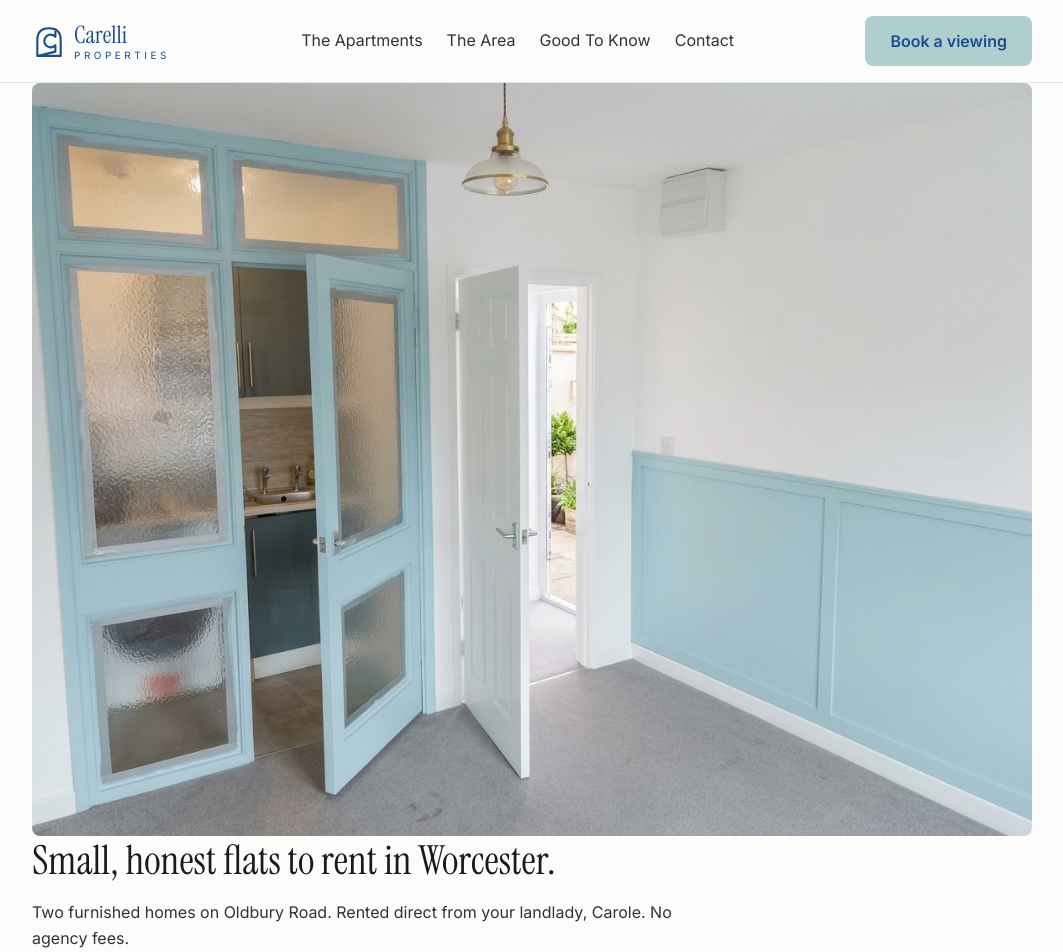
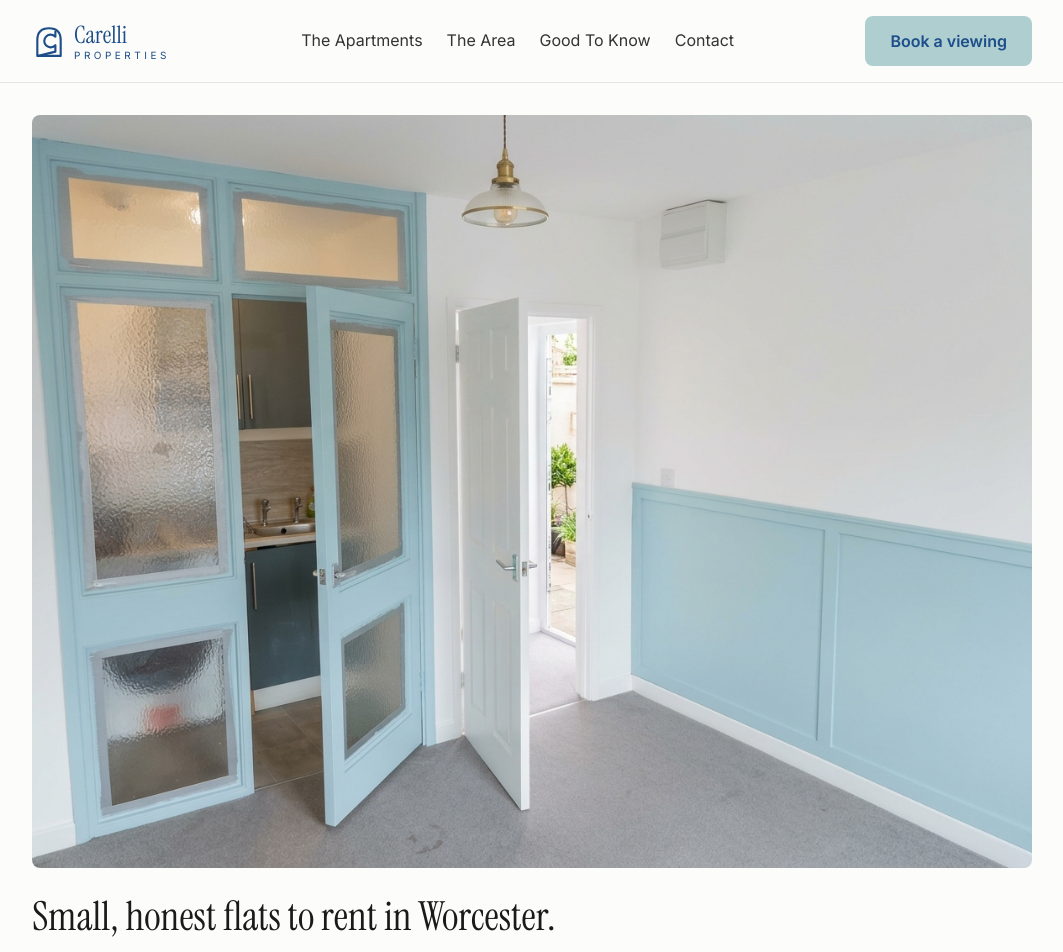
Before and after one commit to Carelli-prop/carelli-properties, a Next.js app: page / in a window 1280 px wide. Shown: the top 952 px of the page, without its empty margins (108-1171 px from the left). Built offline with nearby package versions, Linux system fonts and the light colour scheme; no server answers.

Commit message:
Update globals.css

```diff
--- a/app/globals.css
+++ b/app/globals.css
@@ -403,3 +403,34 @@ a {
     transition: none;
   }
 }
+
+
+.hero {
+  margin-top: var(--s5);
+}
+
+.hero h1 {
+  margin-top: var(--s4);
+}
+
+.lead {
+  font-size: 1.25rem;
+  color: var(--ink);
+  line-height: 1.5;
+  margin-bottom: var(--s4);
+}
+
+.flat-section {
+  margin-top: var(--s8);
+  padding-top: var(--s6);
+  border-top: 1px solid var(--hairline);
+}
+
+.flat-section:first-of-type {
+  border-top: none;
+  margin-top: var(--s5);
+}
+
+.cta-wrap {
+  margin-top: var(--s5);
+}
```
